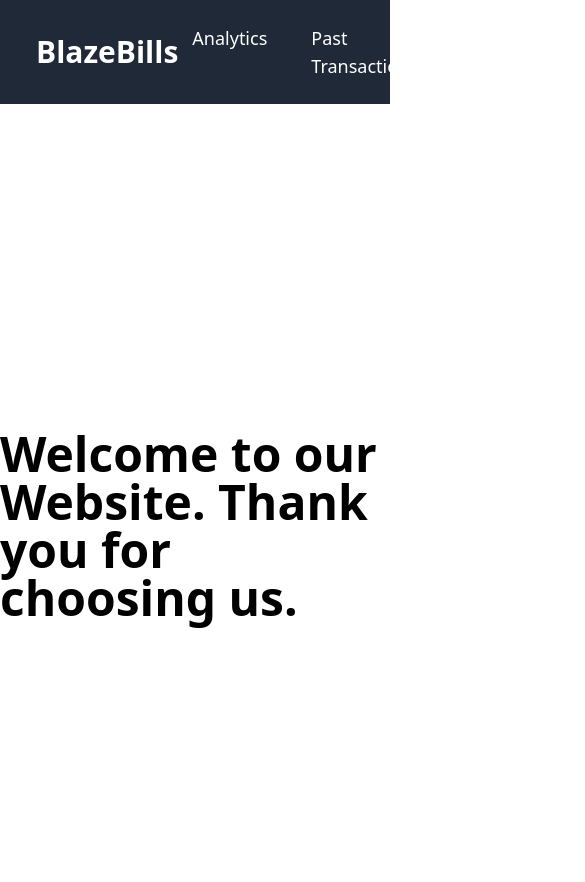
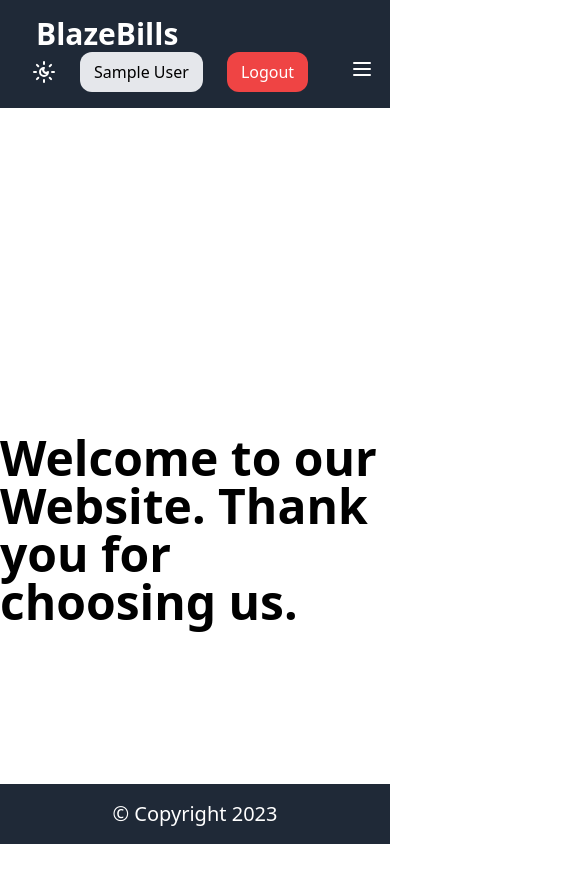
Before and after one commit to YashRaj8190/BlazeBills, a React (Create React App) app in the folder client/myproject/: page /dashboard in a window 390 px wide. Shown: the top 882 px of the page, 585 px wide, since content can reach past the window. Built offline with nearby package versions, Linux system fonts and the light colour scheme; sample sign-in values are in the browser's storage.

Commit message:
Added responsive navbar

```diff
--- a/client/myproject/package.json
+++ b/client/myproject/package.json
@@ -7,6 +7,7 @@
     "@testing-library/react": "^13.4.0",
     "@testing-library/user-event": "^13.5.0",
     "axios": "^1.6.0",
+    "lucide-react": "^0.292.0",
     "react": "^18.2.0",
     "react-dom": "^18.2.0",
     "react-icons": "^4.11.0",
--- a/client/myproject/src/Components/Dashboard/Navbar2.js
+++ b/client/myproject/src/Components/Dashboard/Navbar2.js
@@ -2,10 +2,18 @@ import { Link } from "react-router-dom";
 import { useNavigate } from "react-router-dom";
 import { useState, useEffect, useRef } from "react";
 import Darkmode from "../darkmode";
+import {Menu,X} from "lucide-react"
 
 const Navbar2 = () => {
+  const[nav,setNav] = useState(false);
   const navigate = useNavigate();
   const dropdownRef = useRef(null);
+  const navbar = useRef(null);
+
+  const toggleNav = () => {
+    setNav(!nav) ;
+  };
+
 
   const logoutUser = () => {
     localStorage.removeItem('user');
@@ -22,6 +30,9 @@ const Navbar2 = () => {
     if (dropdownRef.current && !dropdownRef.current.contains(event.target)) {
       setVisibility(false);
     }
+    if (navbar.current && !navbar.current.contains(event.target)) {
+      setNav(false);
+    }
   };
 
   useEffect(() => {
@@ -33,9 +44,43 @@ const Navbar2 = () => {
   }, []);
 
   return (
-    <nav className="bg-gray-800 dark:bg-black p-4 flex items-center justify-between">
+    <>
+    <nav className="bg-gray-800 dark:bg-black p-4 flex items-center justify-between flex-wrap" ref={navbar}>
       <h1 className="text-3xl font-bold ml-5 text-white">BlazeBills</h1>
-      <div className="flex space-x-4">
+      <div className="hidden md:flex md:flex-row">
+        <Link to="/dashboard/analytics" className="text-white px-3.5 py-2 text-lg" >Analytics</Link>
+        <Link to="/dashboard/transactions" className="text-white px-3.5 py-2 text-lg" >Past Transactions</Link>
+        <Link to="/dashboard/addexpense" className="text-white px-3.5 py-2 text-lg" >Add Expense</Link>
+        <div className="relative" ref={dropdownRef}>
+          <button className="text-white px-3.5 py-2 text-lg" onClick={toggleDropdown}>
+            Groups
+          </button>
+          {isVisible && (
+            <div className="absolute mt-2 bg-gray-800 dark:bg-black border border-white rounded-md">
+              <Link to="/dashboard/creategroup" className="block px-4 py-1 text-white" onClick={toggleDropdown}>Create Group</Link>
+              <Link to="/dashboard/allgroups" className="block px-4 py-1 text-white" onClick={toggleDropdown}>All Groups</Link>
+            </div>
+          )}
+
+        </div>
+      </div>
+
+      {!nav && <><div className="flex items-center gap-2" >
+      <Darkmode/>
+        <button className="bg-gray-200 text-black px-3.5 py-2 rounded-xl mr-2">
+          {JSON.parse(localStorage.getItem('user')).name}
+        </button>
+        <button className="bg-red-500 text-white px-3.5 py-2 rounded-xl ml-2" onClick={logoutUser}>
+          Logout
+        </button>
+      </div>
+      </>}
+      <div className="md:hidden text-white">
+        <button onClick={toggleNav}>
+           {nav ? <X/> : <Menu/>}
+        </button>
+      </div>
+      {nav && <div className="md:hidden flex flex-col justify-center items-center basis-full gap-6">
         <Link to="/dashboard/analytics" className="text-white px-3.5 py-2 text-lg">Analytics</Link>
         <Link to="/dashboard/transactions" className="text-white px-3.5 py-2 text-lg">Past Transactions</Link>
         <Link to="/dashboard/addexpense" className="text-white px-3.5 py-2 text-lg">Add Expense</Link>
@@ -49,19 +94,12 @@ const Navbar2 = () => {
               <Link to="/dashboard/allgroups" className="block px-4 py-1 text-white" onClick={toggleDropdown}>All Groups</Link>
             </div>
           )}
+
         </div>
-      </div>
+      </div>}
+    </nav>
 
-      <div className="flex items-center">
-        <Darkmode/>
-        <button className="bg-gray-200 text-black px-3.5 py-2 rounded-xl mr-2">
-          {JSON.parse(localStorage.getItem('user')).name}
-        </button>
-        <button className="bg-red-500 text-white px-3.5 py-2 rounded-xl ml-2" onClick={logoutUser}>
-          Logout
-        </button>
-      </div>
-    </nav>
+    </>
   );
 };
 
--- a/client/myproject/src/Components/Dashboard/pages/transactions.js
+++ b/client/myproject/src/Components/Dashboard/pages/transactions.js
@@ -17,7 +17,7 @@ const Transaction = () => {
     }, [setTransaction]);
 
     return (
-        <div className="dark:bg-slate-800 dark:text-white h-screen">
+        <div className="dark:bg-slate-800 dark:text-white h-screen overflow-x-auto">
             <h2 className="text-2xl text-center font-semibold dark:text-white py-5">Transaction History</h2>
       <table class="min-w-full border border-gray-300 divide-y divide-gray-300">
     <thead>
--- a/client/myproject/src/Components/Homepage/Body.js
+++ b/client/myproject/src/Components/Homepage/Body.js
@@ -6,7 +6,7 @@ function Body() {
   return (
     <div className=" dark:bg-slate-900 dark:text-white">
       <div>
-      <main className="main-body flex mt-16 h-screen">
+      <main className="main-body flex flex-col-reverse lg:flex-row mt-16 lg:h-screen">
       <div className="main-text flex-1 p-8 items-center mt-20 mb-20">
       <h1 className="text-5xl font-bold ml-4 mt-20 mb-10 text-center">TRACK YOUR EXPENSES</h1>
         <p className="text-lg mt-8 ml-4 mb-4">
@@ -25,7 +25,7 @@ function Body() {
       <div/>
     </div>
 
-    <div className="grid grid-cols-2 grid-rows-3 gap-5 mb-20 ml-7 mr-7">
+    <div className="grid lg:grid-cols-2 lg:grid-rows-3 gap-5 mb-20 ml-7 mr-7 grid-cols-1 grid-rows-6">
 
 <div className="border h-50 flex justify-center items-center gap-5 bg-cover bg-center">
   <p><Card
--- a/client/myproject/src/Components/Homepage/Footer.js
+++ b/client/myproject/src/Components/Homepage/Footer.js
@@ -2,10 +2,10 @@ import React from "react";
 
 function Footer() {
   return (
-    <div className="relative w-full bottom-0">
-      {/* <div className="bg-gray-800 text-white py-4 w-full bottom-0 left-0 right-0 text-center">
+    <div className="fixed w-full bottom-0">
+      <div className="bg-gray-800 text-white py-4 w-full bottom-0 left-0 right-0 text-center">
         <h1 className="text-xl">&copy; Copyright 2023</h1>
-      </div> */}
+      </div>
     </div>
   );
 }
--- a/client/myproject/src/Components/darkmode.js
+++ b/client/myproject/src/Components/darkmode.js
@@ -1,5 +1,6 @@
 import React from 'react' ;
 import { useEffect,useState } from 'react';
+import  {Sun,SunMoon} from 'lucide-react';
 
 function Darkmode() {
     const [theme,setTheme] = useState(null) ;
@@ -29,7 +30,7 @@ function Darkmode() {
     <>
     <div>
         <button className="text-white px-4 py-2 rounded-md hover:bg-slate-800 hover:text-yellow-400" onClick={handleThemeSwitch}>
-           {(theme === 'dark') ? <h6>Light Mode</h6> : <h6>Dark Mode</h6> }</button>
+           {(theme === 'dark') ? <h6><Sun /></h6> : <h6><SunMoon/></h6> }</button>
     </div>
     </>
   )
```
Also changed, not shown: 1 other file (tests, documents, lock files or other folders).
